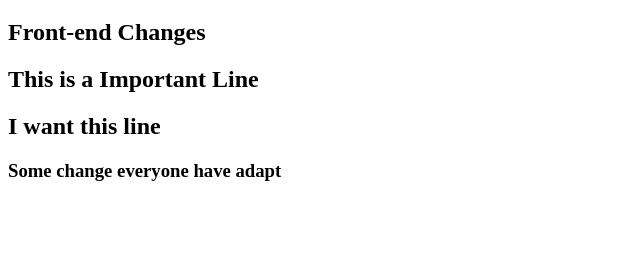
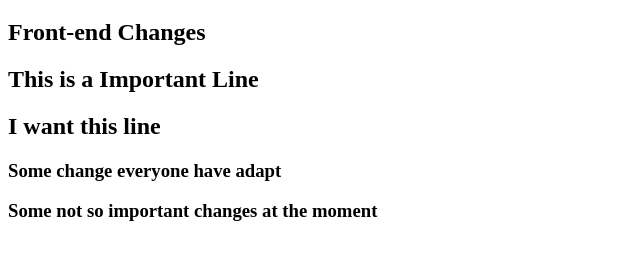
Before and after one commit to MouneeshK890-ce/samplerepo, a plain HTML site: page index.html in a window 1280 px wide. Shown: the part 61-320 px from the top of the page, without its empty margins (0-640 px from the left). Drawn offline with Linux system fonts and the light colour scheme.

Commit message:
fix: compromised

```diff
--- a/index.html
+++ b/index.html
@@ -11,5 +11,6 @@
     <h2> This is a Important Line </h2>
     <h2>I want this line</h2>
     <h3>Some change everyone have adapt</h3>
+    <h3>Some not so important changes at the moment</h3>
 </body>
 </html>
```
